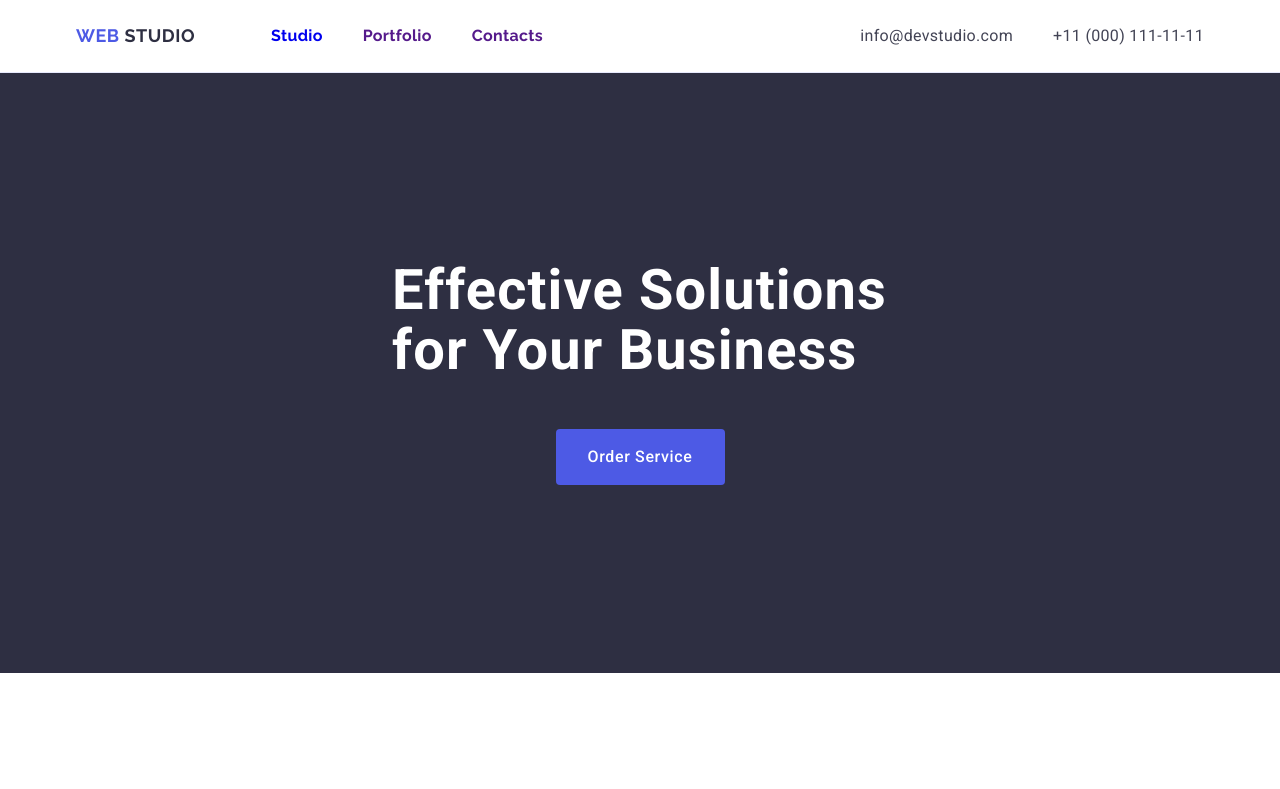
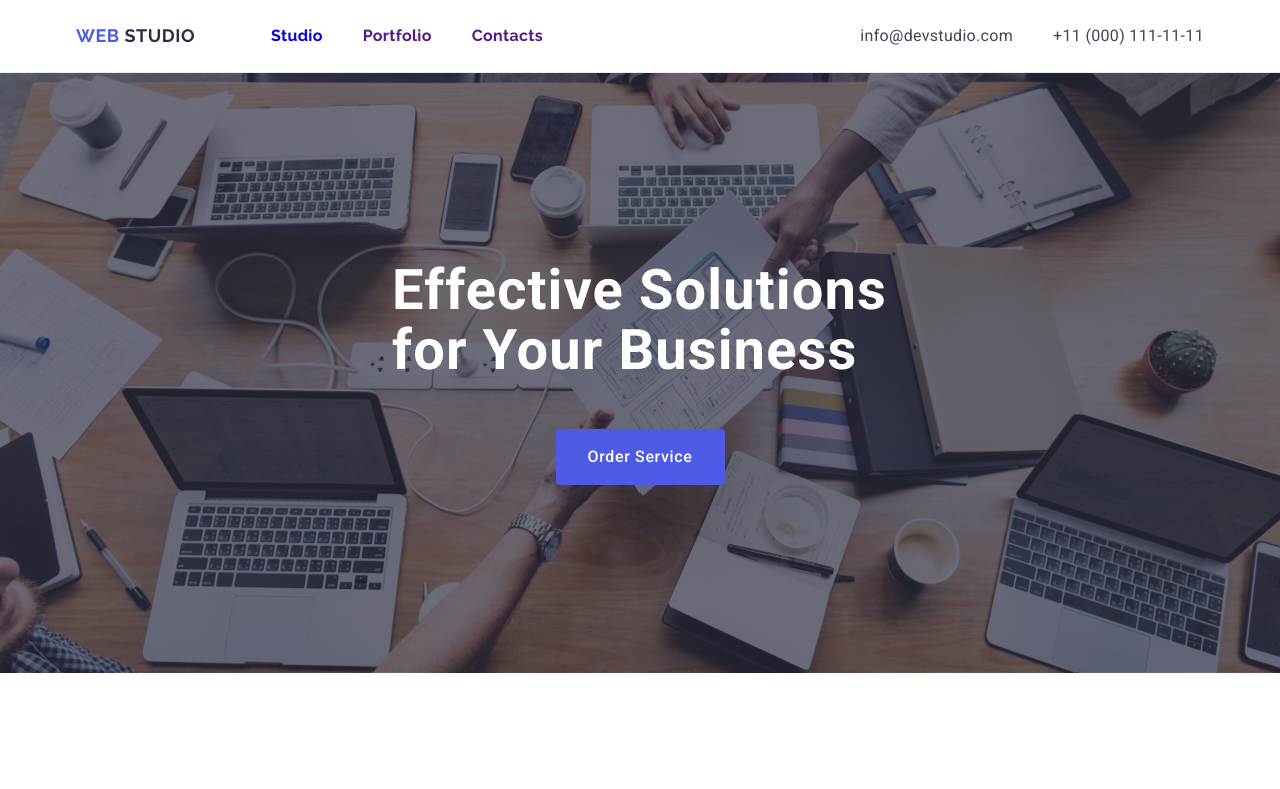
Before and after one commit to etozhelexaaa/goit-markup-hw-04, a plain HTML site: page index.html in a window 1280 px wide. Shown: the top 789 px of the page. Drawn offline with nearby package versions, Linux system fonts and the light colour scheme.

Commit message:
commit message

```diff
--- a/css/styles.css
+++ b/css/styles.css
@@ -160,7 +160,7 @@ background: #2e2f42;
 padding-top: 188px;
 padding-bottom: 188px;
 
-background-image: url(./images/people-office1.jpg);
+background-image: url(../images/people-office1.jpg);
 background-repeat: no-repeat;
 background-position: center;
 background-size: cover;
@@ -170,9 +170,9 @@ background-image: linear-gradient(
 	rgba(46, 47, 66, 0.7),
 	rgba(46, 47, 66, 0.7)
   ),
-	url(images/people-office1.jpg);
+	url(../images/people-office1.jpg);
 
-
+  max-width: 1440px;
 
 
 }
@@ -205,7 +205,7 @@ background-image: linear-gradient(
   border: none;
   border-radius: 4px;
   margin: 0 auto;
-
+  transition: background-color 250ms cubic-bezier(0.4, 0, 0.2, 1);
 
 }
 
```
Also changed, not shown: images/symbol-defs.svg (added).
